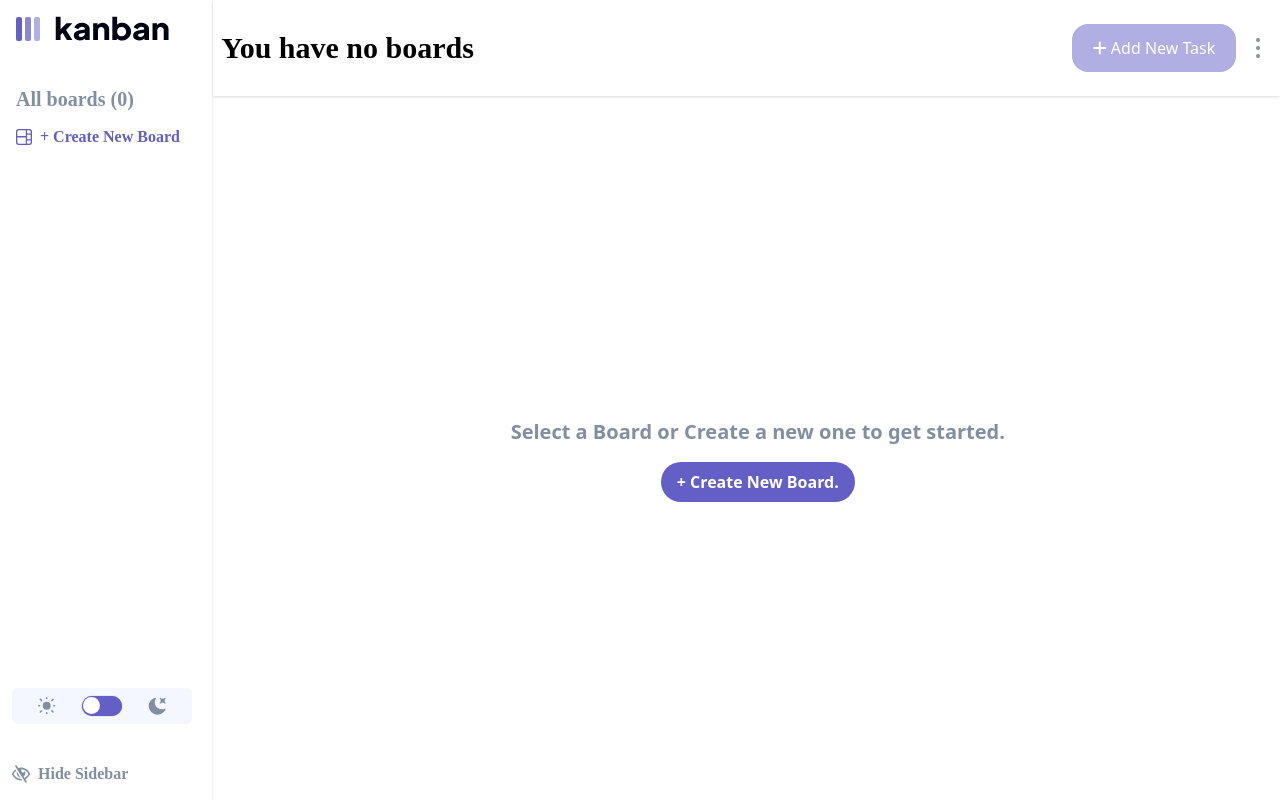
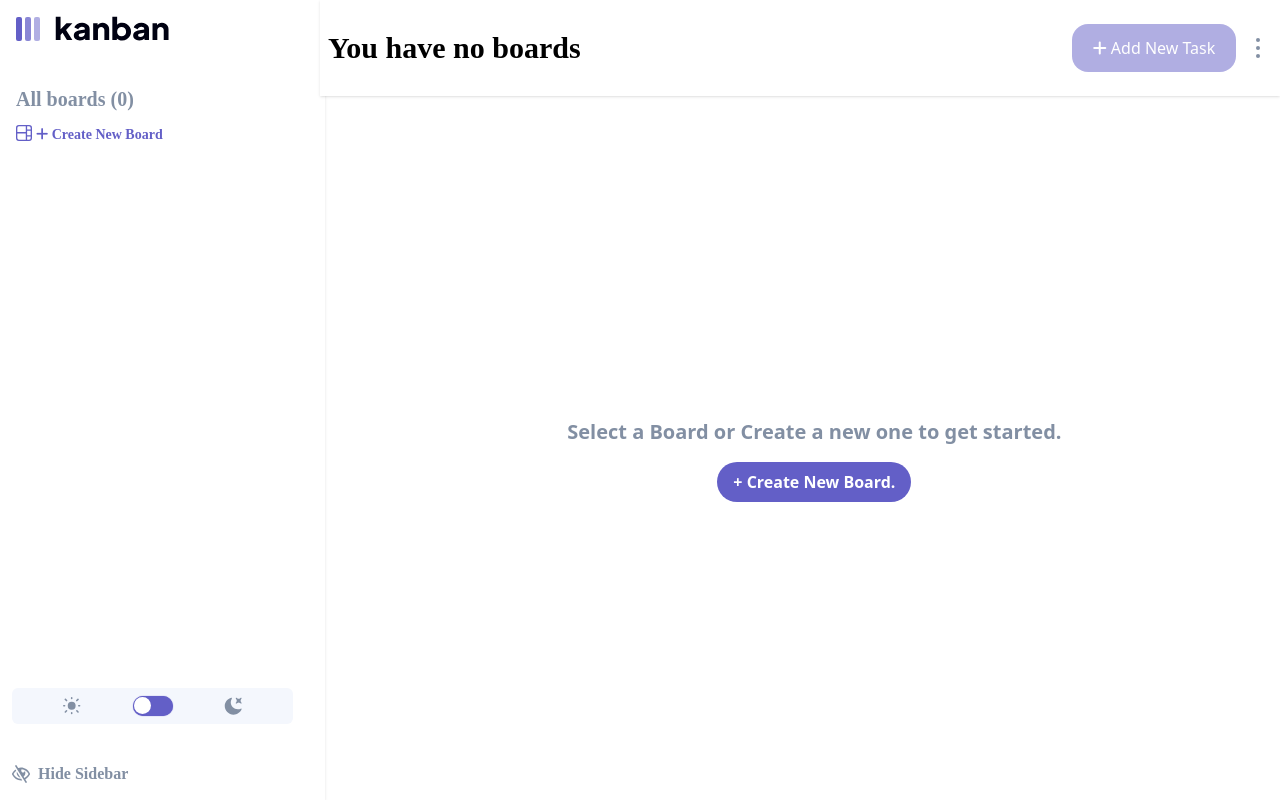
Before and after one commit to ChekeGT/Kanban-task-mangament-app, a React (Vite) app: page / in a window 1280 px wide. Built offline with nearby package versions, Linux system fonts and the light colour scheme; a web font is replaced by a local one.

Commit message:
Added styles for tablet, the page is now fully responsive.

```diff
--- a/src/components/BoardBar/BoardBar.jsx
+++ b/src/components/BoardBar/BoardBar.jsx
@@ -51,7 +51,7 @@ export default function BoardBar({boards, theme, board, numberOfBoards}){
     }, [board])
     return (
         <>
-            <div className=" w-full flex flex-row items-center justify-between md:w-10/12 right-0 bg-white shadow  py-7 pl-2 pr-5 h-[96px] dark:bg-darkGrey dark:text-white absolute">
+            <div className=" w-full flex flex-row items-center justify-between md:w-9/12 right-0 bg-white shadow  py-7 pl-2 pr-5 h-[96px] dark:bg-darkGrey dark:text-white absolute">
                 <div className="w-9/12 flex gap-4 items-center mr-3">
                     <svg className=" scale-125 min-w-[30px] md:hidden" width="24" height="25" xmlns="http://www.w3.org/2000/svg"><g fill="#635FC7" fill-rule="evenodd"><rect width="6" height="25" rx="2"/><rect opacity=".75" x="9" width="6" height="25" rx="2"/><rect opacity=".5" x="18" width="6" height="25" rx="2"/></g></svg>
                     <p className="font-custom text-black font-bold text-xl md:text-3xl dark:text-white">{board == null ? numberOfBoards > 0 ? 'You have no boards selected.' : 'You have no boards' : board.name}</p>
--- a/src/components/NavBar/CreateNewBoardButton.jsx
+++ b/src/components/NavBar/CreateNewBoardButton.jsx
@@ -4,11 +4,11 @@ export default function CreateNewBoardButton({toggleShowPopUp}){
 
     return (
         <>
-            <button className="flex flex-row items-center gap-2 px-4" onClick={toggleShowPopUp}>
-                <svg className=" fill-mainPurple" width="16" height="16" xmlns="http://www.w3.org/2000/svg"><path d="M0 2.889A2.889 2.889 0 0 1 2.889 0H13.11A2.889 2.889 0 0 1 16 2.889V13.11A2.888 2.888 0 0 1 13.111 16H2.89A2.889 2.889 0 0 1 0 13.111V2.89Zm1.333 5.555v4.667c0 .859.697 1.556 1.556 1.556h6.889V8.444H1.333Zm8.445-1.333V1.333h-6.89A1.556 1.556 0 0 0 1.334 2.89V7.11h8.445Zm4.889-1.333H11.11v4.444h3.556V5.778Zm0 5.778H11.11v3.11h2a1.556 1.556 0 0 0 1.556-1.555v-1.555Zm0-7.112V2.89a1.555 1.555 0 0 0-1.556-1.556h-2v3.111h3.556Z"/></svg>
-                <p className=" text-mainPurple font-bold">+  Create New Board</p>
-            </button>
-            </>
+        <div className="grid grid-cols-createNewBoard px-4 justify-items-start gap-1">
+            <svg className=" fill-mainPurple" width="16" height="16" xmlns="http://www.w3.org/2000/svg"><path d="M0 2.889A2.889 2.889 0 0 1 2.889 0H13.11A2.889 2.889 0 0 1 16 2.889V13.11A2.888 2.888 0 0 1 13.111 16H2.89A2.889 2.889 0 0 1 0 13.111V2.89Zm1.333 5.555v4.667c0 .859.697 1.556 1.556 1.556h6.889V8.444H1.333Zm8.445-1.333V1.333h-6.89A1.556 1.556 0 0 0 1.334 2.89V7.11h8.445Zm4.889-1.333H11.11v4.444h3.556V5.778Zm0 5.778H11.11v3.11h2a1.556 1.556 0 0 0 1.556-1.555v-1.555Zm0-7.112V2.89a1.555 1.555 0 0 0-1.556-1.556h-2v3.111h3.556Z"/></svg>
+            <button onClick={toggleShowPopUp}><p className=" self-start md:text-sm text-mainPurple font-bold"><i className="fa-solid fa-plus"></i>  Create New Board</p>  </button>
+        </div>
+        </>
         )
 
 }
--- a/src/components/NavBar/NavBar.jsx
+++ b/src/components/NavBar/NavBar.jsx
@@ -46,7 +46,7 @@ export default function NavBar({boards, theme, currentBoard, showMobileView=fals
 
     if (showNavBar){
         return(
-            <header className=' w-0 h-0 md:w-[19.8%]'>
+            <header className=' w-0 h-0 md:w-[34%]'>
                 <nav>
                     {showMobileView && !showCreateBoardPopUp ?
                     <div className='absolute w-[100vw] flex justify-center items-center top-[112px] md:hidden shadow-xl translate-x-[-50%] left-[50%]' onClick={preventPropagation}>
@@ -96,7 +96,7 @@ export default function NavBar({boards, theme, currentBoard, showMobileView=fals
     }else{
         return (
             <>
-            <header className='w-2/12 h-[96px] bg-white dark:bg-darkGrey shadow absolute'>
+            <header className='md:w-3/12 xl:w-2/12 h-[96px] bg-white dark:bg-darkGrey shadow absolute'>
                 <nav className='w-full h-full'>
                     <div className='w-full h-full flex justify-center items-center'>
                         <img className="w-[152.53px] h-[25.22px]" src={theme == THEMES.light ? darkLogo : lightLogo}></img>
--- a/tailwind.config.js
+++ b/tailwind.config.js
@@ -24,6 +24,9 @@ export default {
       fontFamily: {
         custom: ['Plus Jakarta Sans', 'serif']
       },
+      gridTemplateColumns:{
+        'createNewBoard': '1fr 20fr'
+      }
     },
     darkSelector: '.dark-mode'
   },
```
